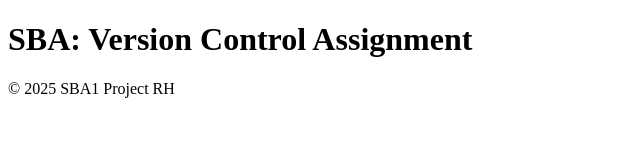
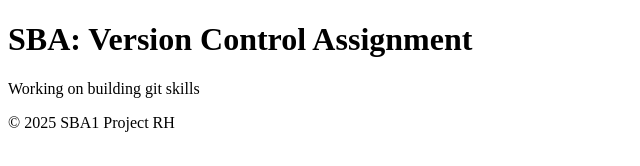
Before and after one commit to DblRH600/version-control-simulation-RicoHaywood, a plain HTML site: page index.html in a window 1280 px wide. Shown: the whole page, without its empty margins (0-640 px from the left). Drawn offline with Linux system fonts and the light colour scheme.

Commit message:
Update index.html
working on github skill sets

```diff
--- a/index.html
+++ b/index.html
@@ -7,6 +7,7 @@
 </head>
 <body>
     <h1>SBA: Version Control Assignment</h1>
+    <p>Working on building git skills</p>
 </body>
 
 <footer>
```
